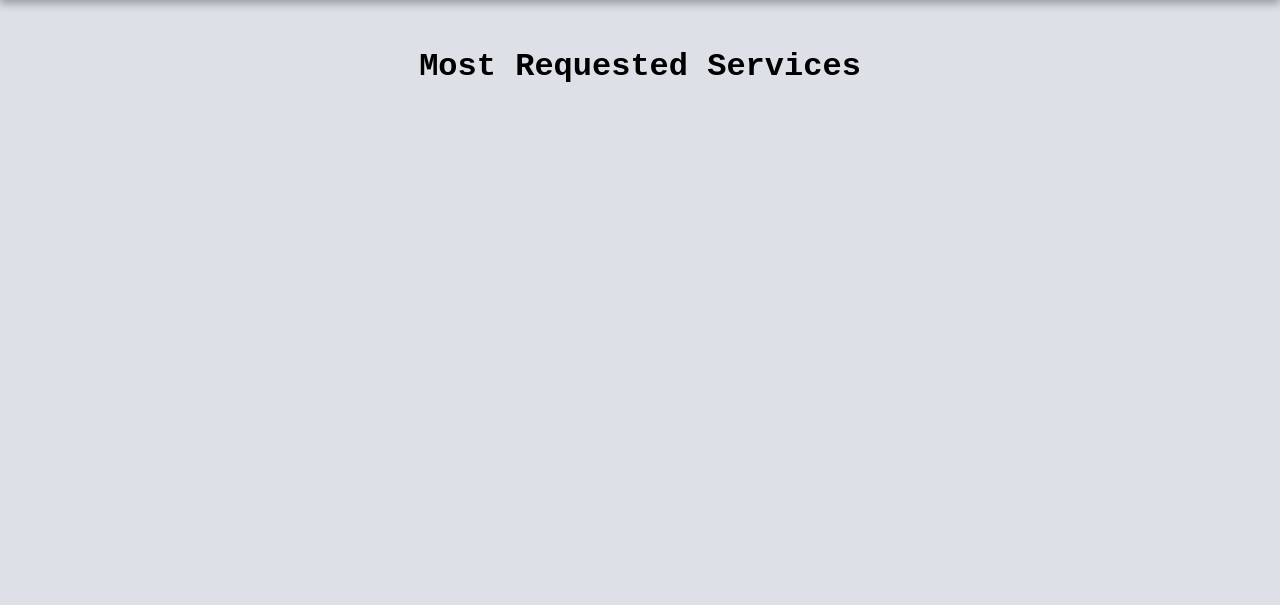
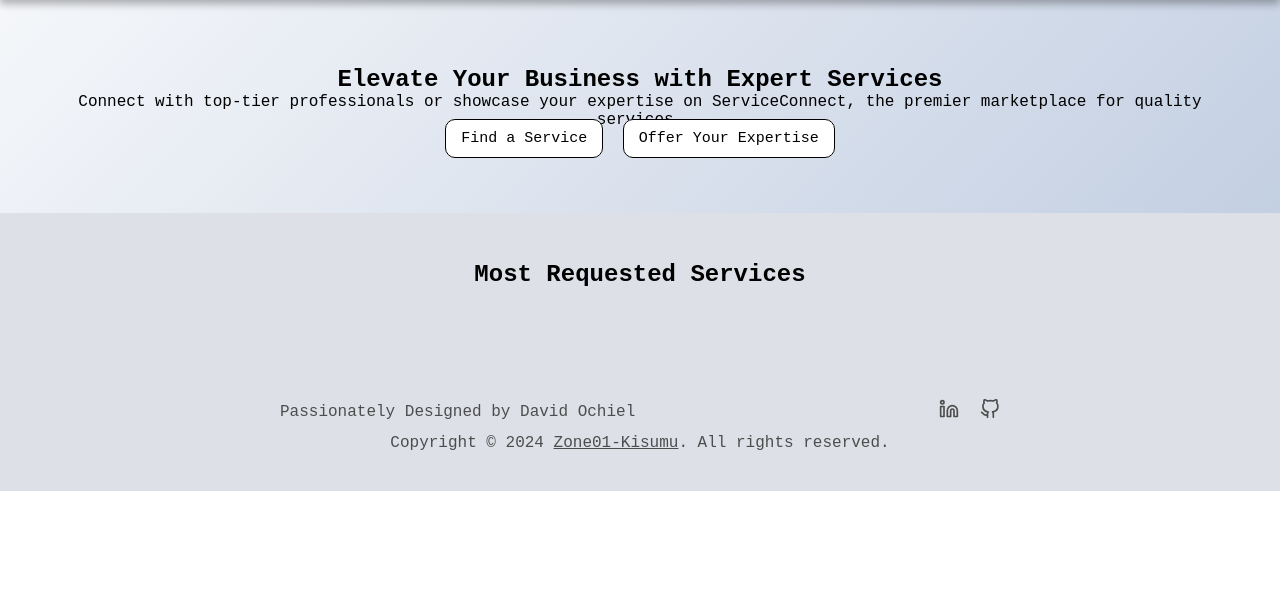
Before and after one commit to nguonodave/sparkbridge, a Django app: template main/templates/main/home.html in a window 1280 px wide. Shown: the part 64-669 px from the top of the page. Run offline with Django 3.2, Linux system fonts and the light colour scheme; the template is opened without the code that fills it, so the values that code supplies are empty.

Commit message:
feat: add hero in home page

```diff
--- a/main/templates/main/base.html
+++ b/main/templates/main/base.html
@@ -13,7 +13,7 @@
     {% include 'main/nav.html' %}
 
     <div class="body-wrapper">
-        <div class="main-body">
+        <div>
             {% block content %}
 
             {% endblock content %}
--- a/main/templates/main/home.html
+++ b/main/templates/main/home.html
@@ -1,6 +1,18 @@
 {% extends 'main/base.html' %}
 
 {% block content %}
+<section class="hero">
+    <div class="hero-content">
+      <h1>Elevate Your Business with Expert Services</h1>
+      <p>Connect with top-tier professionals or showcase your expertise on ServiceConnect, the premier marketplace for quality services.</p>
+      <div class="hero-cta-buttons">
+        <a href="" class="btn-link">Find a Service</a>
+        <a href="" class="btn-link">Offer Your Expertise</a>
+      </div>
+    </div>
+</section>
+
+<section class="most-requested main-body">
     <div class="services-header">
         <h1>Most Requested Services</h1>
     </div>
@@ -17,4 +29,5 @@
         </a>
         {% endfor %}
     </div>
+</section>
 {% endblock content %}
--- a/netfix/settings.py
+++ b/netfix/settings.py
@@ -24,7 +24,7 @@ BASE_DIR = Path(__file__).resolve().parent.parent
 SECRET_KEY = 'django-insecure-t=43*$&6$ri9p928z11e_$c@ki!g5bzqz3up81l5=xo#2%v=9j'
 
 # SECURITY WARNING: don't run with debug turned on in production!
-DEBUG = False
+DEBUG = True
 
 ALLOWED_HOSTS = ["127.0.0.1", "localhost"]
 
--- a/static/css/style.css
+++ b/static/css/style.css
@@ -102,6 +102,23 @@ a {
     flex-direction: column;
     align-items: start;
     justify-content: space-between;
+}
+
+.hero {
+    /* background-color: #cbd4e6; */
+    background: linear-gradient(135deg, #f5f7fa 0%, #c3cfe2 100%);
+    padding: 66px 0;
+}
+
+.hero-content {
+    max-width: 1200px;
+    margin: 0 auto;
+    padding: 0 20px;
+    display: flex;
+    flex-direction: column;
+    justify-content: center;
+    align-items: center;
+    text-align: center;
 }
 
 .main-body {
```
Lines whose indentation alone changed are shown as unchanged.
